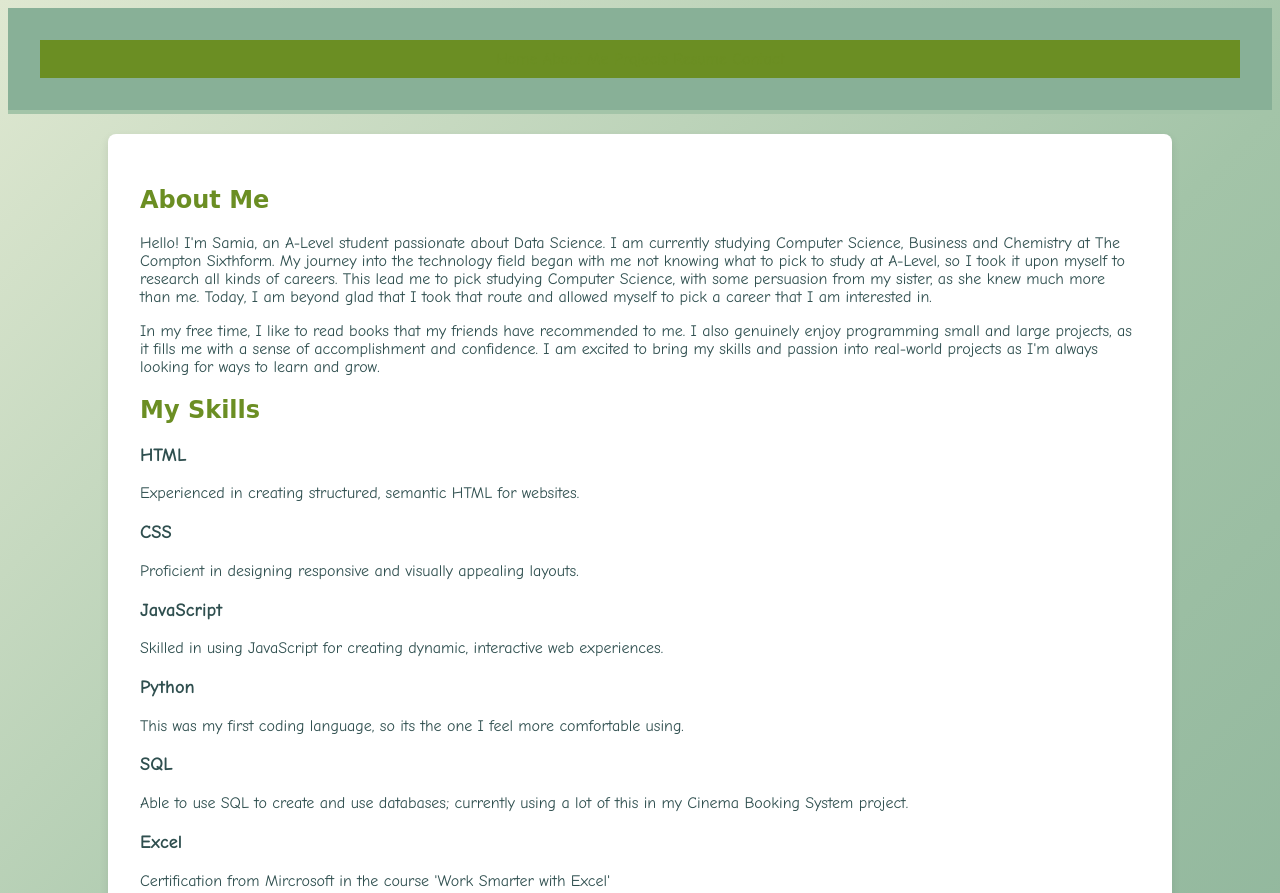
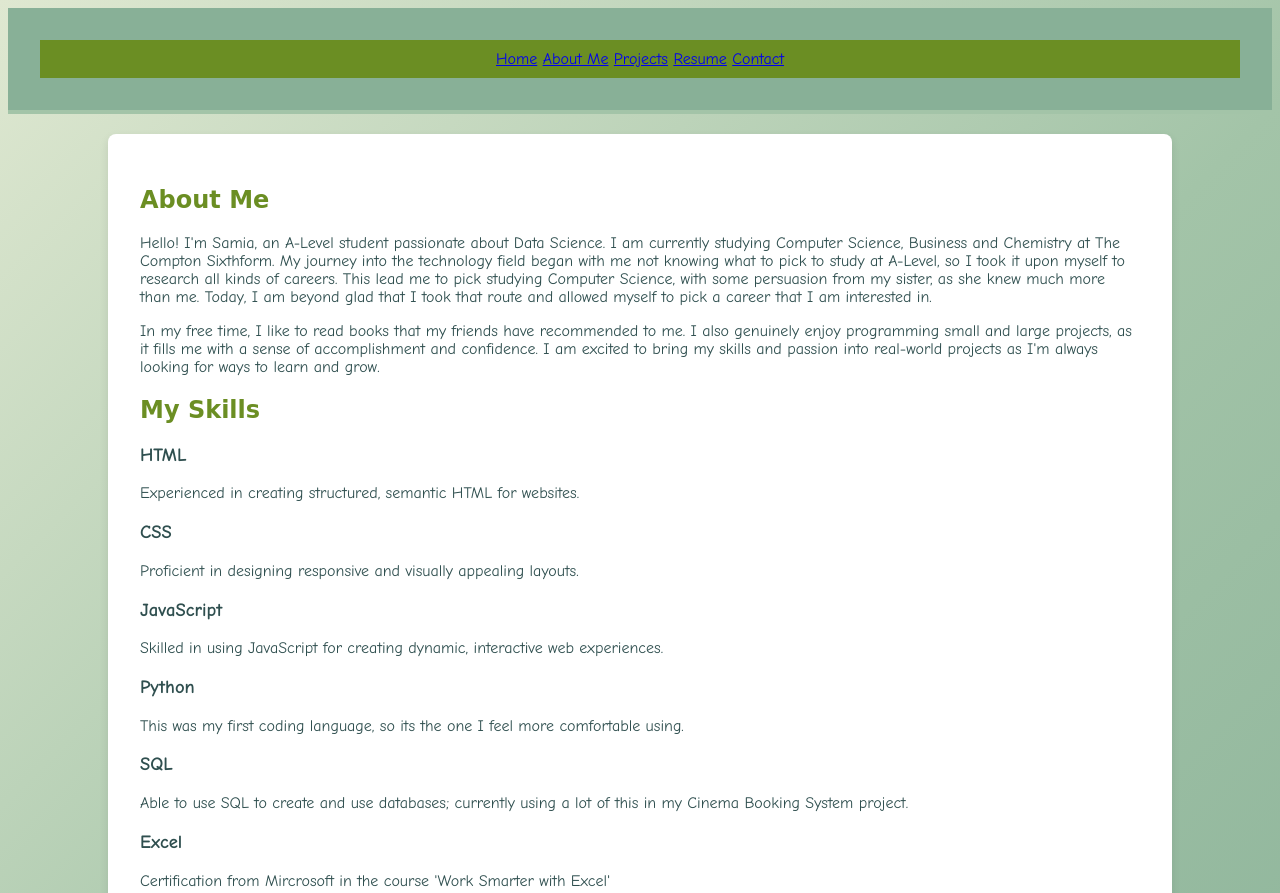
Before and after one commit to Samia003762/samia003762.github.io, a plain HTML site: page about.html in a window 1280 px wide. Shown: the top 893 px of the page. Drawn offline with Linux system fonts and the light colour scheme; a script that the page names is missing.

Commit message:
Update styles2.css

```diff
--- a/CSS/styles2.css
+++ b/CSS/styles2.css
@@ -34,10 +34,7 @@ nav ul li {
 
 
 
-a {
-    color: #6b8e23;
-    text-decoration: none;
-}
+
 
 
 
```
